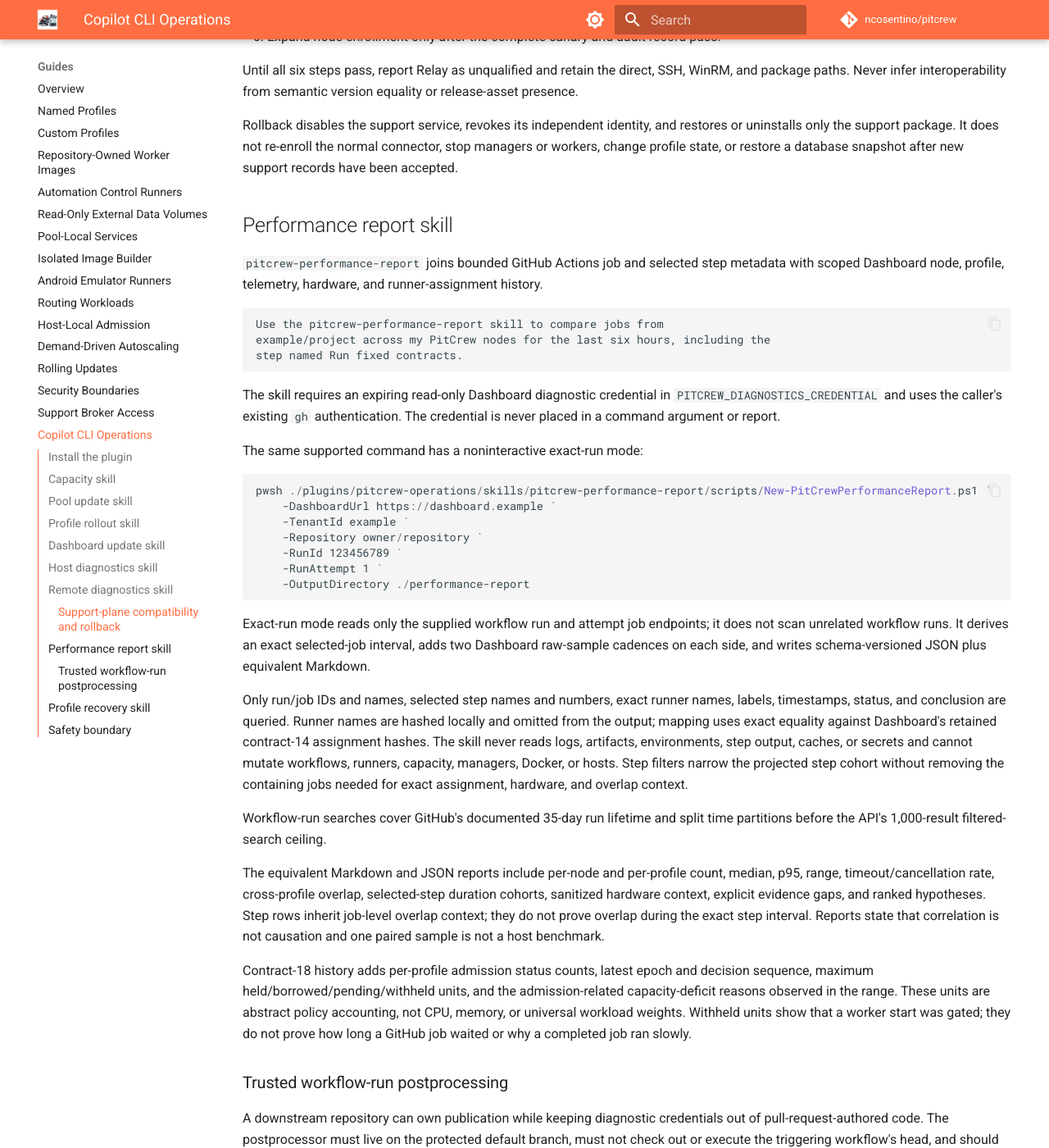
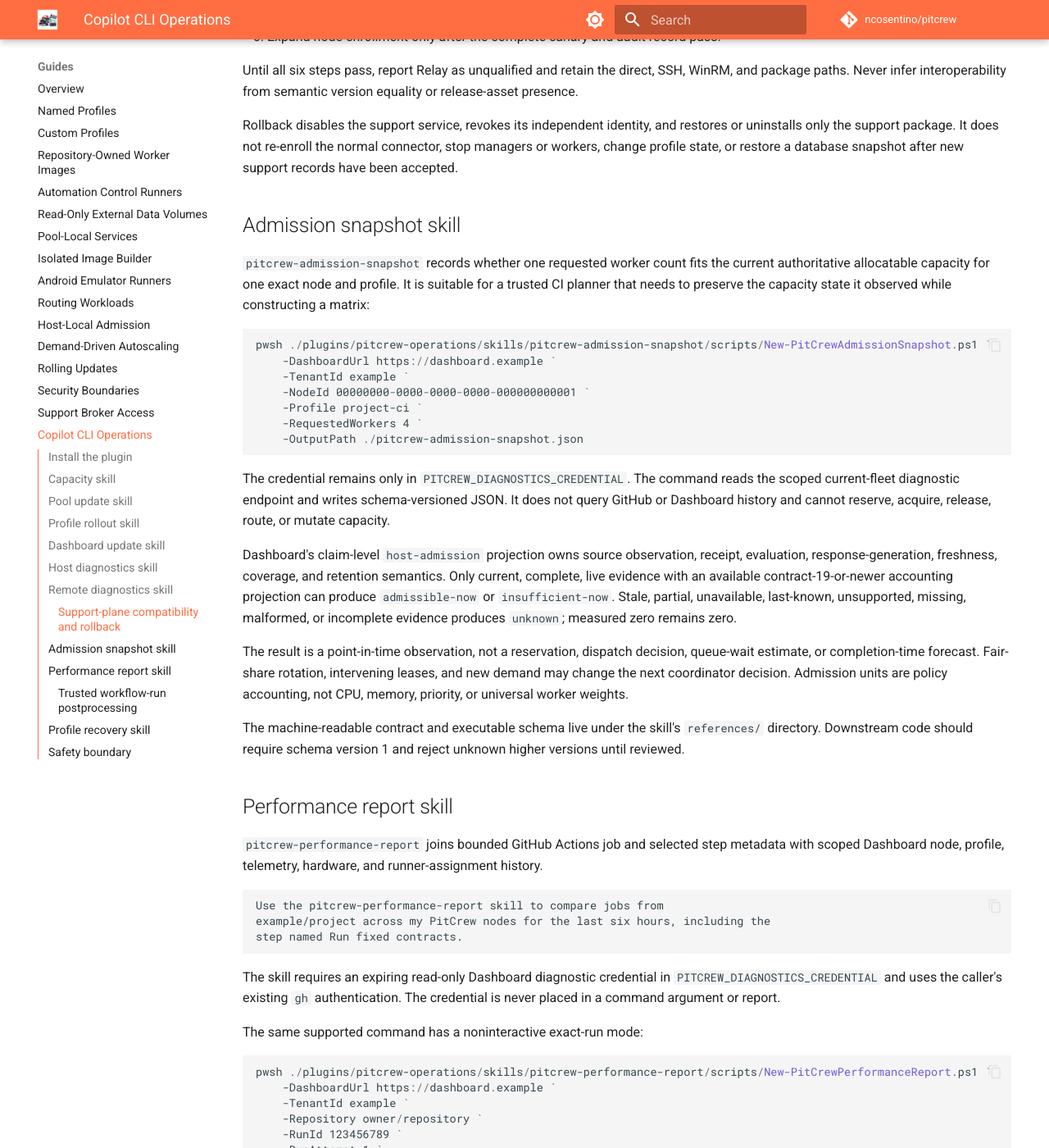
Before and after one commit to ncosentino/pitcrew, an MkDocs documentation site: the page built from docs/guides/copilot-operations.md, in a window 1280 px wide and 1400 px high, scrolled down 5553 px. Shown: the whole window at 82% size. Built offline with MkDocs 1.6.1 and Material for MkDocs 9.7.7, drawn with Linux system fonts in a browser that asks for light colours; comment, search, counter and statistics services are not loaded.

Commit message:
feat(admission): add current snapshot interface (#207)
Add a trusted-CI current admission snapshot with a versioned JSON schema, Dashboard-owned freshness, authoritative allocatable-worker disposition, and shared bounded diagnostic transport.

Co-authored-by: Copilot <223556219+Copilot@users.noreply.github.com>
Copilot-Session: 8be74dfa-19df-4e6f-9a70-45df41548b12

````diff
--- a/docs/guides/copilot-operations.md
+++ b/docs/guides/copilot-operations.md
@@ -312,6 +312,47 @@ restores or uninstalls only the support package. It does not re-enroll the
 normal connector, stop managers or workers, change profile state, or restore a
 database snapshot after new support records have been accepted.
 
+## Admission snapshot skill
+
+`pitcrew-admission-snapshot` records whether one requested worker count fits
+the current authoritative allocatable capacity for one exact node and profile.
+It is suitable for a trusted CI planner that needs to preserve the capacity
+state it observed while constructing a matrix:
+
+```powershell
+pwsh ./plugins/pitcrew-operations/skills/pitcrew-admission-snapshot/scripts/New-PitCrewAdmissionSnapshot.ps1 `
+    -DashboardUrl https://dashboard.example `
+    -TenantId example `
+    -NodeId 00000000-0000-0000-0000-000000000001 `
+    -Profile project-ci `
+    -RequestedWorkers 4 `
+    -OutputPath ./pitcrew-admission-snapshot.json
+```
+
+The credential remains only in
+`PITCREW_DIAGNOSTICS_CREDENTIAL`. The command reads the scoped current-fleet
+diagnostic endpoint and writes schema-versioned JSON. It does not query GitHub
+or Dashboard history and cannot reserve, acquire, release, route, or mutate
+capacity.
+
+Dashboard's claim-level `host-admission` projection owns source observation,
+receipt, evaluation, response-generation, freshness, coverage, and retention
+semantics. Only current, complete, live evidence with an available
+contract-19-or-newer accounting projection can produce `admissible-now` or
+`insufficient-now`. Stale, partial, unavailable, last-known, unsupported,
+missing, malformed, or incomplete evidence produces `unknown`; measured zero
+remains zero.
+
+The result is a point-in-time observation, not a reservation, dispatch
+decision, queue-wait estimate, or completion-time forecast. Fair-share
+rotation, intervening leases, and new demand may change the next coordinator
+decision. Admission units are policy accounting, not CPU, memory, priority, or
+universal worker weights.
+
+The machine-readable contract and executable schema live under the skill's
+`references/` directory. Downstream code should require schema version 1 and
+reject unknown higher versions until reviewed.
+
 ## Performance report skill
 
 `pitcrew-performance-report` joins bounded GitHub Actions job and selected step
````
Also changed, not shown: plugins/pitcrew-operations/skills/pitcrew-admission-snapshot/SKILL.md (added, +89 -0 lines), plugins/pitcrew-operations/skills/pitcrew-admission-snapshot/references/json-contract.md (added, +87 -0 lines), .github/instructions/operations-plugin.instructions.md, 12 other files.
